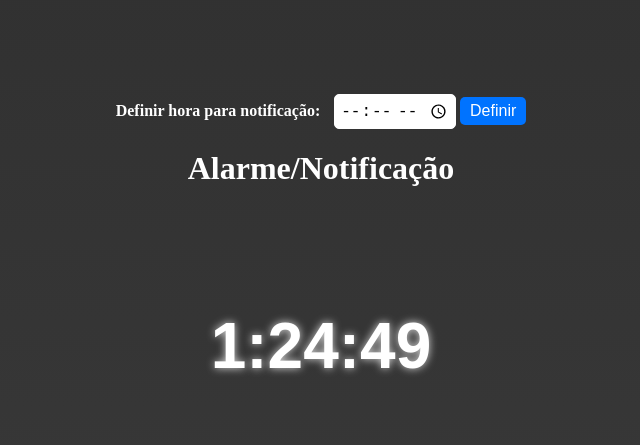
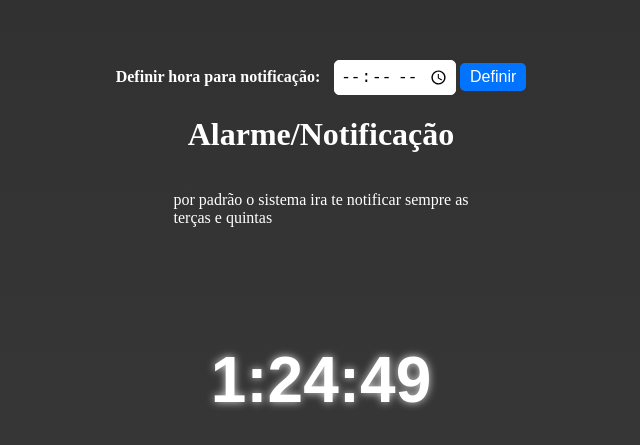
Before and after one commit to HenriqueAdriel/projeto-Alarme, a plain HTML site: page index.html in a window 1280 px wide. Shown: the part 135-580 px from the top of the page, without its empty margins (319-959 px from the left). Drawn offline with Linux system fonts and the light colour scheme.

Commit message:
paragrafro add

```diff
--- a/index.html
+++ b/index.html
@@ -35,6 +35,7 @@
 </head>
 <body>
     <h1>Alarme/Notificação</h1>
+    <p>por padrão o sistema ira te notificar sempre as <br>terças e quintas</p>
     <h2 id="clock">00:00:00</h2>
 
     <script src="./script.js"></script>
```
